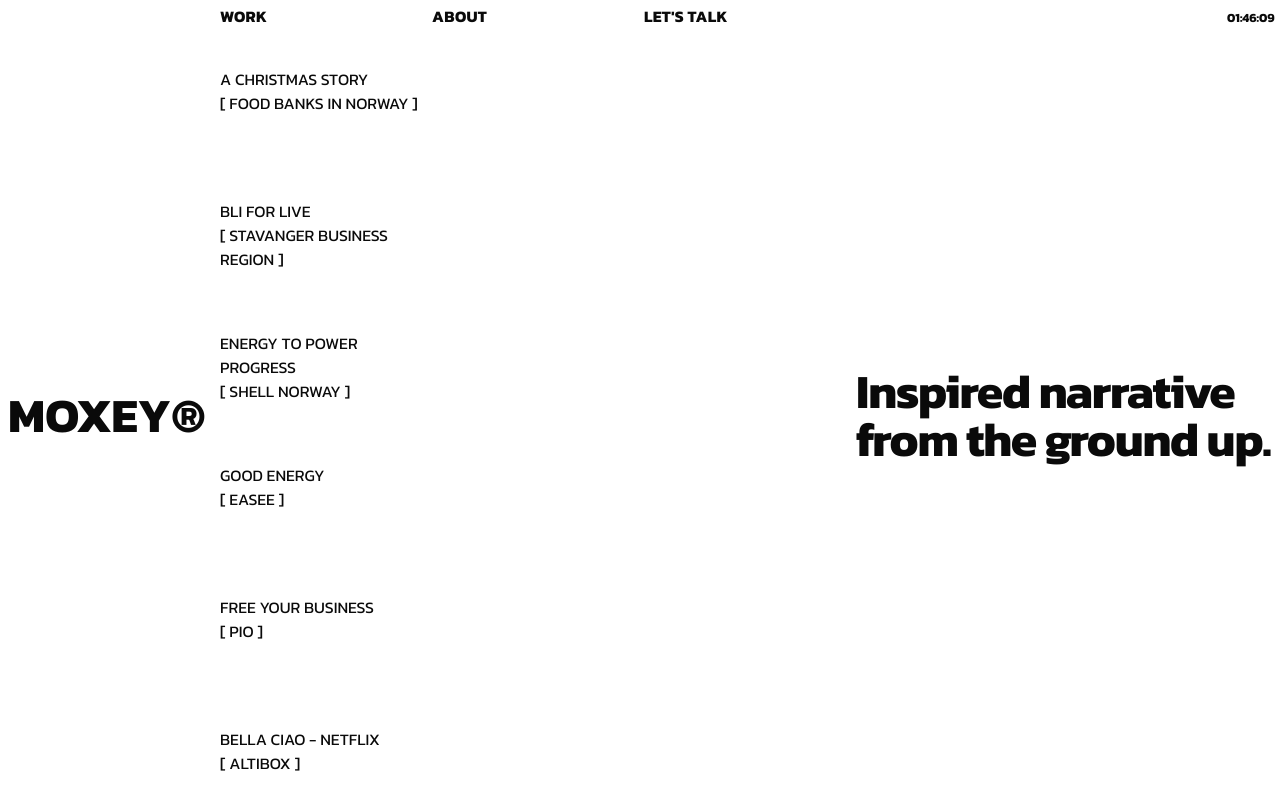
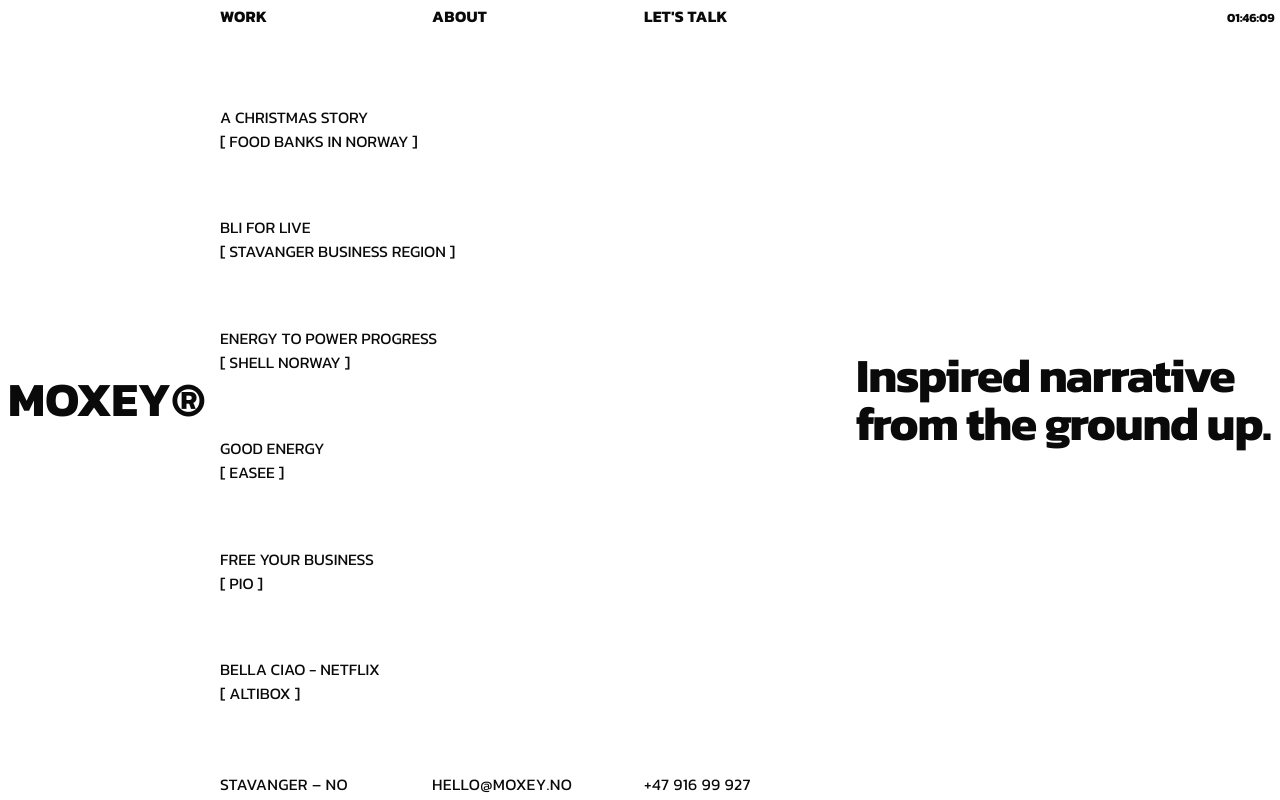
Before and after one commit to PauliusTaraskevicius/commercial-agency-website, a Next.js app: page / in a window 1280 px wide. Built offline with nearby package versions, Linux system fonts and the light colour scheme.

Commit message:
landing page, footer done

```diff
--- /dev/null
+++ b/components/footer.tsx
@@ -0,0 +1,48 @@
+import Link from "next/link";
+import React from "react";
+
+const Footer = () => {
+  return (
+    <footer className="relative z-[1]">
+      <div className="w-full py-1 px-2">
+        <div className="grid grid-cols-12 gap-x-1 md:gap-x-2">
+          <div className="col-span-4 md:col-span-2" />
+          <div className="md:col-span-2 max-md:hidden">
+            <Link
+              href="https://moxey.no/lets-talk/"
+              className="whitespace-nowrap uppercase tracking-[0.02em] default-text-hover"
+              target=""
+            >
+              {" "}
+              Stavanger – No{" "}
+            </Link>
+          </div>
+          <div className="md:col-span-2 col-span-4 ">
+            {" "}
+            <Link
+              href="mailto:hello@moxey.no"
+              className="whitespace-nowrap uppercase tracking-[0.02em] default-text-hover"
+              target=""
+            >
+              {" "}
+              hello@moxey.no{" "}
+            </Link>
+          </div>
+          <div className="md:col-span-2  col-span-4 max-md:text-right">
+            {" "}
+            <Link
+              href="tel:+47%20916%2099%20927"
+              className="whitespace-nowrap uppercase tracking-[0.02em] default-text-hover"
+              target=""
+            >
+              {" "}
+              +47 916 99 927{" "}
+            </Link>
+          </div>
+        </div>
+      </div>
+    </footer>
+  );
+};
+
+export default Footer;
--- a/src/app/layout.tsx
+++ b/src/app/layout.tsx
@@ -2,6 +2,7 @@
 import { Kanit } from "next/font/google";
 import "./globals.css";
 import Header from "../../components/header";
+import Footer from "../../components/footer";
 
 const kannit = Kanit({
   subsets: ["latin", "latin-ext"],
@@ -27,6 +28,7 @@
         <main className="h-[100dvh] flex flex-col pt-[30px]">
           <Header />
           {children}
+          <Footer />
         </main>
       </body>
     </html>
--- a/src/app/page.tsx
+++ b/src/app/page.tsx
@@ -9,14 +9,19 @@
       </div>
 
       <div className="col-span-8 flex flex-col justify-evenly md:col-span-2">
-        <div className="flex flex-col justify-center space-y-[6rem] *:uppercase">
-          {DUMMY_DATA.map((item) => (
-            <div key={item.title} className="uppercase h-9">
-              <h2 className="cursor-pointer hover:opacity-50">{item.title}</h2>
-              <span className="cursor-pointer hover:opacity-50">[ {item.about} ]</span>
+        {DUMMY_DATA.map((item) => (
+          <div
+            key={item.title}
+            className="flex flex-col justify-center  *:uppercase"
+          >
+            <div className="uppercase h-9 ">
+              <h2 className="cursor-pointer hover:opacity-50 whitespace-nowrap">{item.title}</h2>
+              <span className="cursor-pointer hover:opacity-50 whitespace-nowrap">
+                [ {item.about} ]
+              </span>
             </div>
-          ))}
-        </div>
+          </div>
+        ))}
       </div>
 
       <div className="max-md:hidden relative -z-[10] col-span-4 col-start-9 font-exposure text-[32px] leading-[1.125] tracking-wide flex items-center max-w-[430px]">
```
